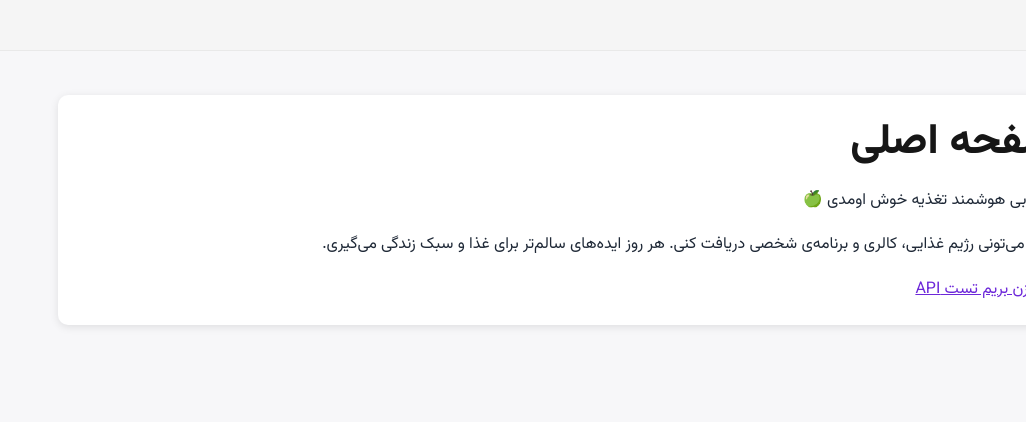
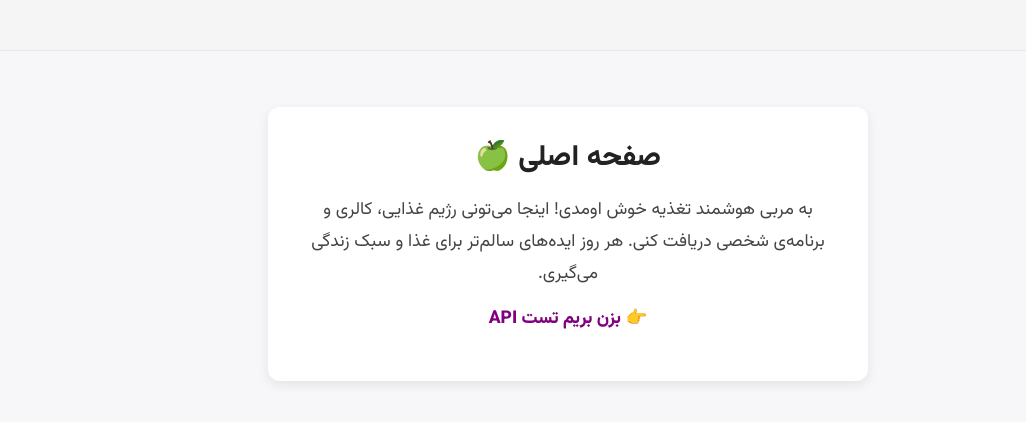
Before and after one commit to marmar-biz/nutrition-ai-coach, a Next.js app: page / in a window 1280 px wide. Shown: the top 422 px of the page, without its empty margins (254-1280 px from the left). Built offline with nearby package versions, Linux system fonts and the light colour scheme.

Commit message:
update index.js with fixed ApI link

```diff
--- a/pages/index.js
+++ b/pages/index.js
@@ -1,28 +1,47 @@
-import SEO from "../components/SEO";
-
 export default function Home() {
   return (
-    <div>
-      <SEO
-        title="صفحه اصلی"
-        description="به مربی هوشمند تغذیه خوش اومدی 🍏 اینجا می‌تونی رژیم غذایی، کالری و برنامه‌ی شخصی دریافت کنی."
-      />
-      <div className="card">
-        <h1>صفحه اصلی</h1>
-        <p>به مربی هوشمند تغذیه خوش اومدی 🍏</p>
-        <p>
-          اینجا می‌تونی رژیم غذایی، کالری و برنامه‌ی شخصی دریافت کنی. هر روز ایده‌های سالم‌تر برای غذا و سبک زندگی می‌گیری.
-        </p>
-        <a href="/api/test">👉 بزن بریم تست API</a>
-      </div>
+    <div className="card">
+      <h1>صفحه اصلی 🍏</h1>
+      <p>
+        به مربی هوشمند تغذیه خوش اومدی!
+        اینجا می‌تونی رژیم غذایی، کالری و برنامه‌ی شخصی دریافت کنی.
+        هر روز ایده‌های سالم‌تر برای غذا و سبک زندگی می‌گیری.
+      </p>
+
+      <p>
+        <a href="/api/ping" className="link">
+          👉 بزن بریم تست API
+        </a>
+      </p>
 
       <style jsx>{`
         .card {
+          max-width: 600px;
+          margin: 2rem auto;
+          padding: 2rem;
+          border-radius: 12px;
           background: #fff;
-          padding: 20px;
-          margin: 20px;
-          border-radius: 10px;
-          box-shadow: 0 2px 8px rgba(0,0,0,0.1);
+          box-shadow: 0 4px 12px rgba(0, 0, 0, 0.08);
+          text-align: center;
+          line-height: 1.8;
+        }
+        h1 {
+          font-size: 1.8rem;
+          margin-bottom: 1rem;
+          color: #222;
+        }
+        p {
+          font-size: 1.1rem;
+          color: #444;
+        }
+        .link {
+          font-weight: bold;
+          font-size: 1.1rem;
+          text-decoration: none;
+          color: purple;
+        }
+        .link:hover {
+          text-decoration: underline;
         }
       `}</style>
     </div>
```
